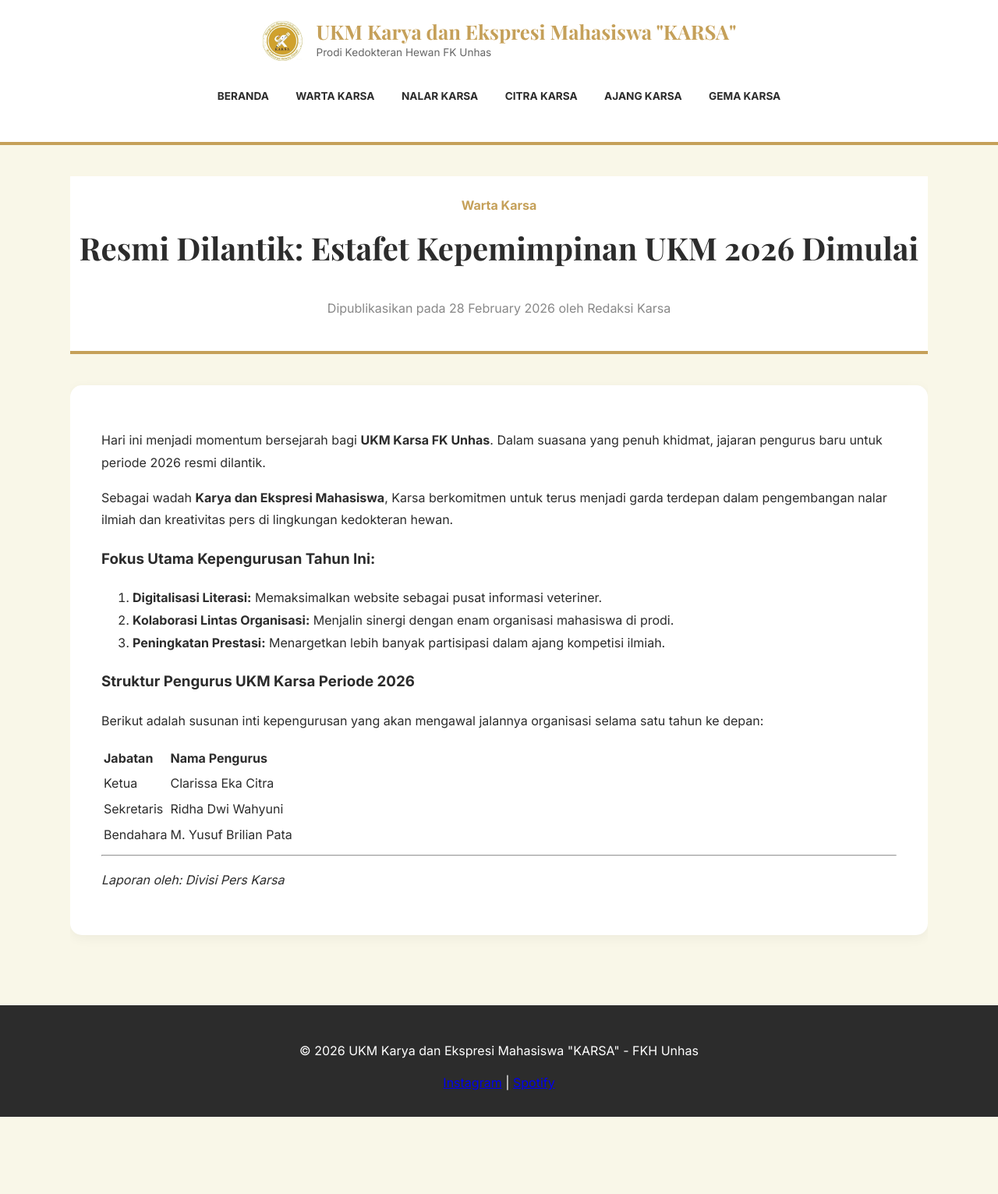
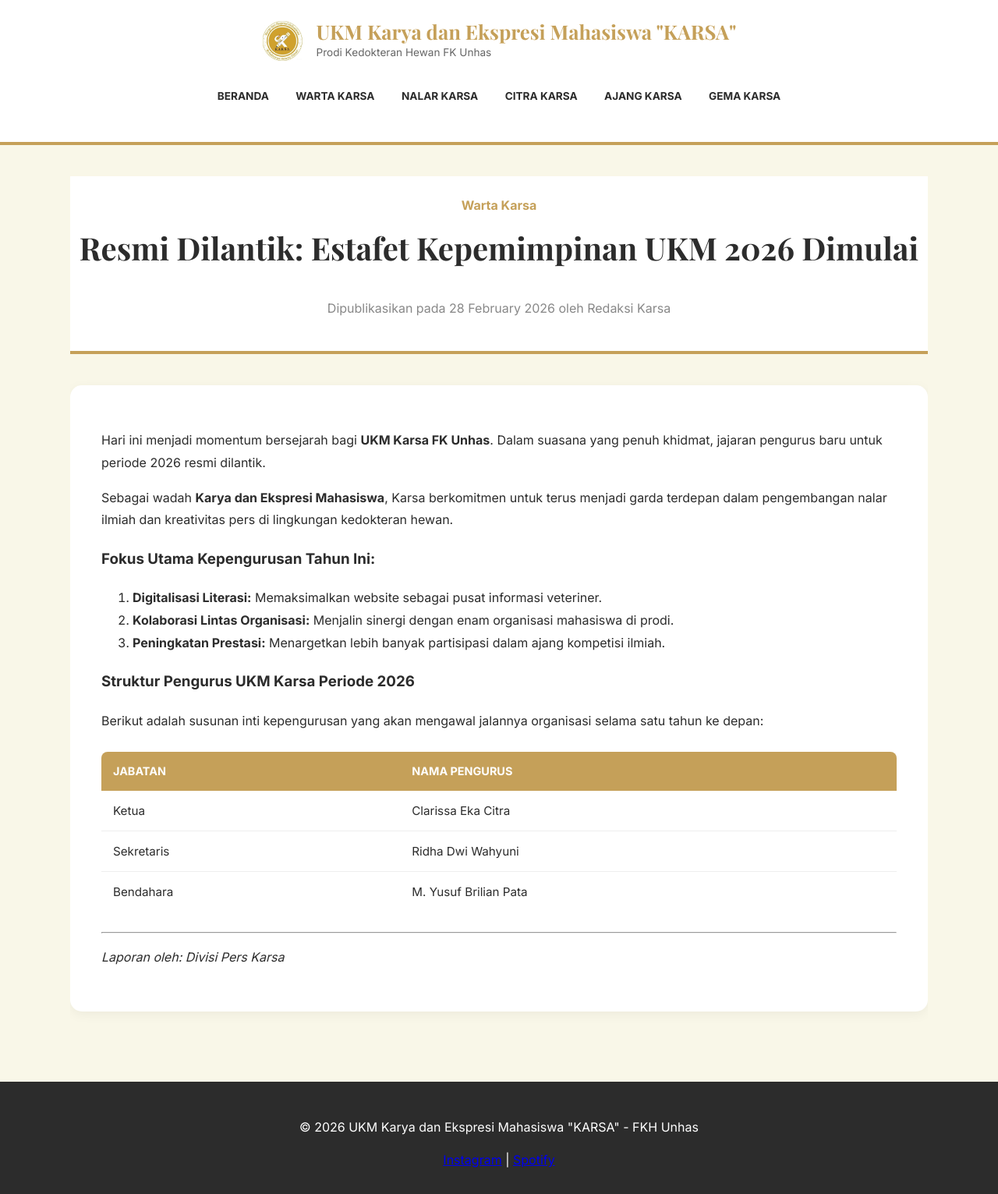
Before and after one commit to rianhs/ukm-karsa, a Jekyll site: the page built from _posts/2026-02-28-pelantikan-pengurus-baru.md, in a window 1280 px wide. Shown: the whole page at 78% size. Built offline with Jekyll 4.4.1, drawn with Linux system fonts in a browser that asks for light colours; before the commit the page ends 1432 px from its top, so only the background shows below that.

Commit message:
Update style.css

```diff
--- a/assets/css/style.css
+++ b/assets/css/style.css
@@ -147,6 +147,39 @@
     margin-top: 50px;
 }
 
+/* Style Tabel Karsa */
+.post-content table {
+    width: 100%;
+    border-collapse: collapse;
+    margin: 25px 0;
+    background: var(--white);
+    border-radius: 8px;
+    overflow: hidden;
+}
+
+.post-content table th {
+    background-color: var(--gold);
+    color: var(--white);
+    padding: 12px 15px;
+    text-align: left;
+    text-transform: uppercase;
+    font-size: 0.9rem;
+}
+
+.post-content table td {
+    padding: 12px 15px;
+    border-bottom: 1px solid #eee;
+    font-size: 0.95rem;
+}
+
+.post-content table tr:last-child td {
+    border-bottom: none;
+}
+
+.post-content table tr:hover {
+    background-color: rgba(197, 160, 89, 0.05); /* Highlight emas tipis saat kursor lewat */
+}
+
 /* Pengaturan Default Kotak Putih (Desktop) */
 .post-content {
     background: var(--white);
```
